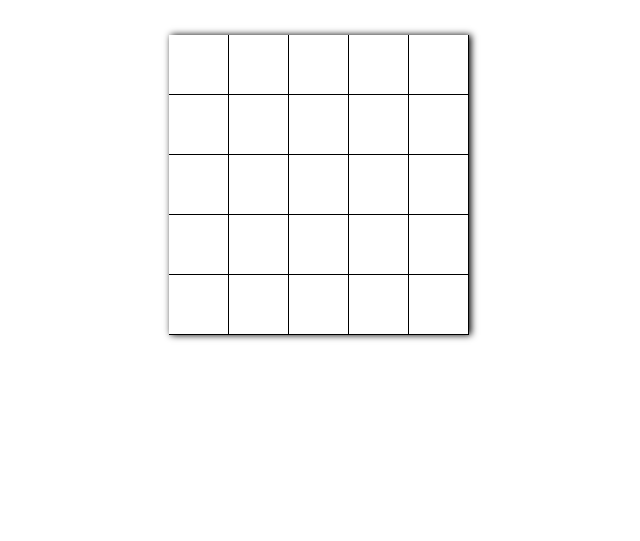
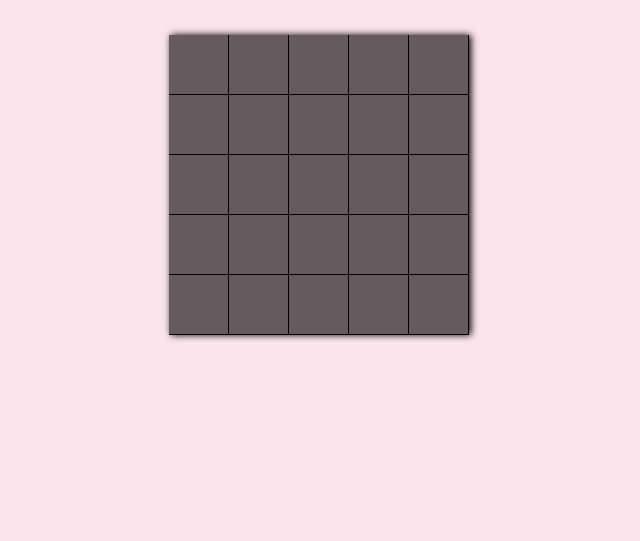
Before and after one commit to uchangFD/tic-tac-toc-with-react-hook, a React app: page / in a window 1280 px wide. Shown: the part 259-800 px from the top of the page, without its empty margins (321-961 px from the left). Built offline with nearby package versions, Linux system fonts and the light colour scheme.

Commit message:
add animation
click board

```diff
--- a/package.json
+++ b/package.json
@@ -5,7 +5,7 @@
   "keywords": [],
   "main": "src/index.js",
   "dependencies": {
-    "node-sass": "4.11.0",
+    "node-sass": "4.9.4",
     "react": "16.8.3",
     "react-dom": "16.8.3",
     "react-scripts": "2.1.8"
--- /dev/null
+++ b/src/components/Background.js
@@ -0,0 +1,15 @@
+import React from "react";
+import tictactoc from "../lib/tictactoc";
+
+const toggleBackground = ({ next }) => {
+  const bgColors = tictactoc.getBgColors();
+  const styles = {
+    backgroundColor: next ? bgColors[0] : bgColors[1],
+    animation: next
+      ? "background-ani .4s ease-in-out forwards"
+      : "background-ani2 .41s ease-in-out forwards"
+  };
+  return <div id="toggle-bg" style={styles} />;
+};
+
+export default toggleBackground;
--- a/src/components/Board.js
+++ b/src/components/Board.js
@@ -1,5 +1,6 @@
 import React, { useState } from "react";
 import Block from "./Block";
+import Background from "./Background";
 
 import tictactoc from "../lib/tictactoc";
 
@@ -57,7 +58,7 @@ function Board({ size }) {
   const status = getStatus(boards, isDone, next);
 
   return (
-    <>
+    <div>
       <div id="status">{status}</div>
       <div id="board">
         {boards.map((board, index) => {
@@ -73,7 +74,8 @@ function Board({ size }) {
           );
         })}
       </div>
-    </>
+      <Background next={next} />
+    </div>
   );
 }
 
--- a/src/lib/tictactoc.js
+++ b/src/lib/tictactoc.js
@@ -18,7 +18,8 @@ class TicTacToc {
   constructor(size) {
     this.state = {
       size,
-      isOver: false
+      isOver: false,
+      bgColors: ["#fce4ec", "#e3f2fd"]
     };
   }
 
@@ -28,6 +29,14 @@ class TicTacToc {
 
   setSize(size) {
     this.state.size = size;
+  }
+
+  setBgColors(color) {
+    this.state.bgColors.push(color);
+  }
+
+  getBgColors() {
+    return this.state.bgColors;
   }
 
   getResult(boards, marker, index) {
--- a/src/styles.scss
+++ b/src/styles.scss
@@ -5,10 +5,7 @@ body {
   height: 100vh;
 
   font-size: 16px;
-  // background-image: linear-gradient(to right, #7a296a, #b77aab, #984c8a);
-  // background-size: 200%;
-  // background-position: 100% 0;
-  // transition: background 0.2s ease-in-out;
+  overflow: hidden;
 }
 
 .App {
@@ -32,6 +29,8 @@ body {
   justify-content: center;
   align-items: center;
   box-shadow: 2px 0 7px 0 #000;
+  z-index: 50;
+  background: rgba(0, 0, 0, 0.6);
 
   .block {
     width: calc(100% / 4);
@@ -68,4 +67,43 @@ body {
 
   font-size: 2rem;
   font-weight: bold;
+  z-index: 50;
 }
+
+#toggle-bg {
+  position: fixed;
+  width: 0;
+  height: 0;
+
+  top: 50%;
+  left: 50%;
+  transform: translate(-50%, -50%);
+  border-radius: 50%;
+  z-index: -1;
+
+  &.active {
+    animation: background-ani .7s ease-in-out forwards;
+  }
+
+  @keyframes background-ani {
+    0% {
+      height: 0;
+      width: 0;
+    }
+    100% {
+      width: 150%;
+      height: 150%;
+    }
+  }
+
+  @keyframes background-ani2 {
+    0% {
+      height: 0;
+      width: 0;
+    }
+    100% {
+      width: 150%;
+      height: 150%;
+    }
+  }
+}
```
